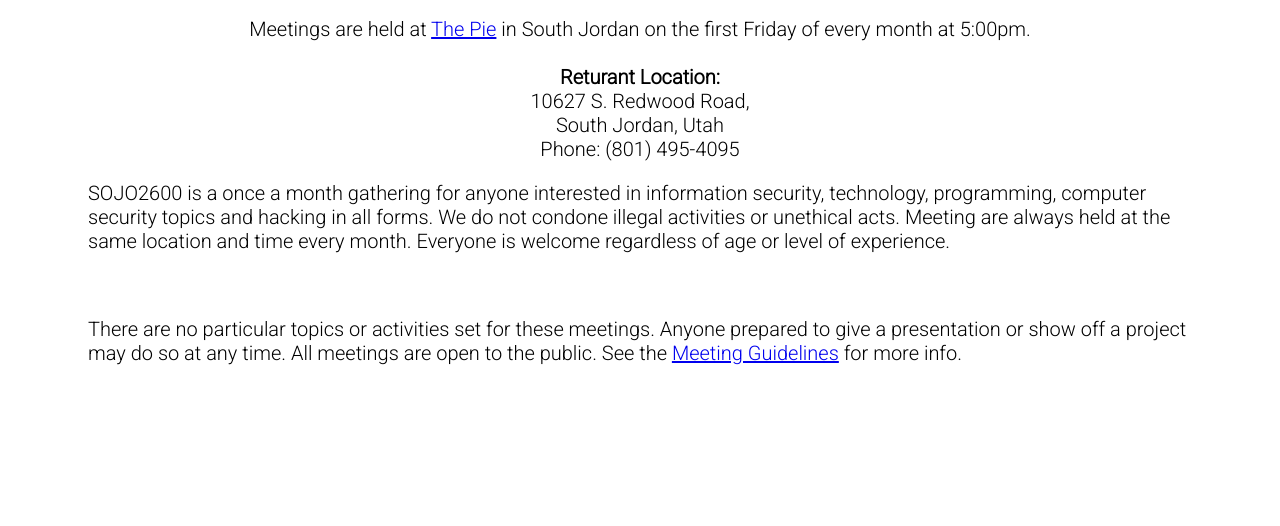
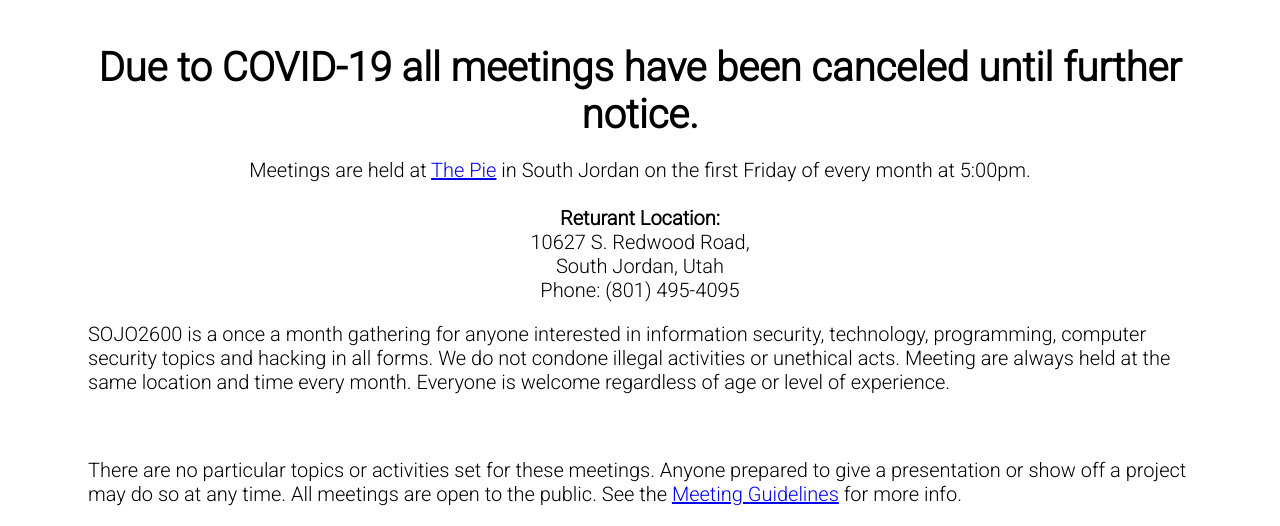
Before and after one commit to 2600SOJO/2600SOJO.github.io, a plain HTML site: page index.html in a window 1280 px wide. Shown: the part 351-877 px from the top of the page. Before the commit the page ends 800 px from the top, so only its background shows below. Drawn offline with Linux system fonts and the light colour scheme.

Commit message:
Added Covid-Annoucement
Due to COVID-19 all meetings have been canceled until further notice.

```diff
--- a/css/styles.css
+++ b/css/styles.css
@@ -98,3 +98,7 @@ main > .tagline {
 img{
 	max-width: 100%;
 }
+
+.announce{
+	font-size: 2em;
+}
--- a/index.html
+++ b/index.html
@@ -27,6 +27,10 @@
 	</main>
 	<div class="meeting-info">
 		<div class="meeting-details">
+			<div class="announce">
+			<br>
+			<strong>Due to COVID-19 all meetings have been canceled until further notice.</strong>
+				</div>
 			<p>Meetings are held at <a href="https://www.thepie.com/menu" class="underline">The Pie</a> in South Jordan on the first Friday of every month at 5:00pm.<br>
 			<br>
 			<strong>Returant Location:</strong><br>
```
